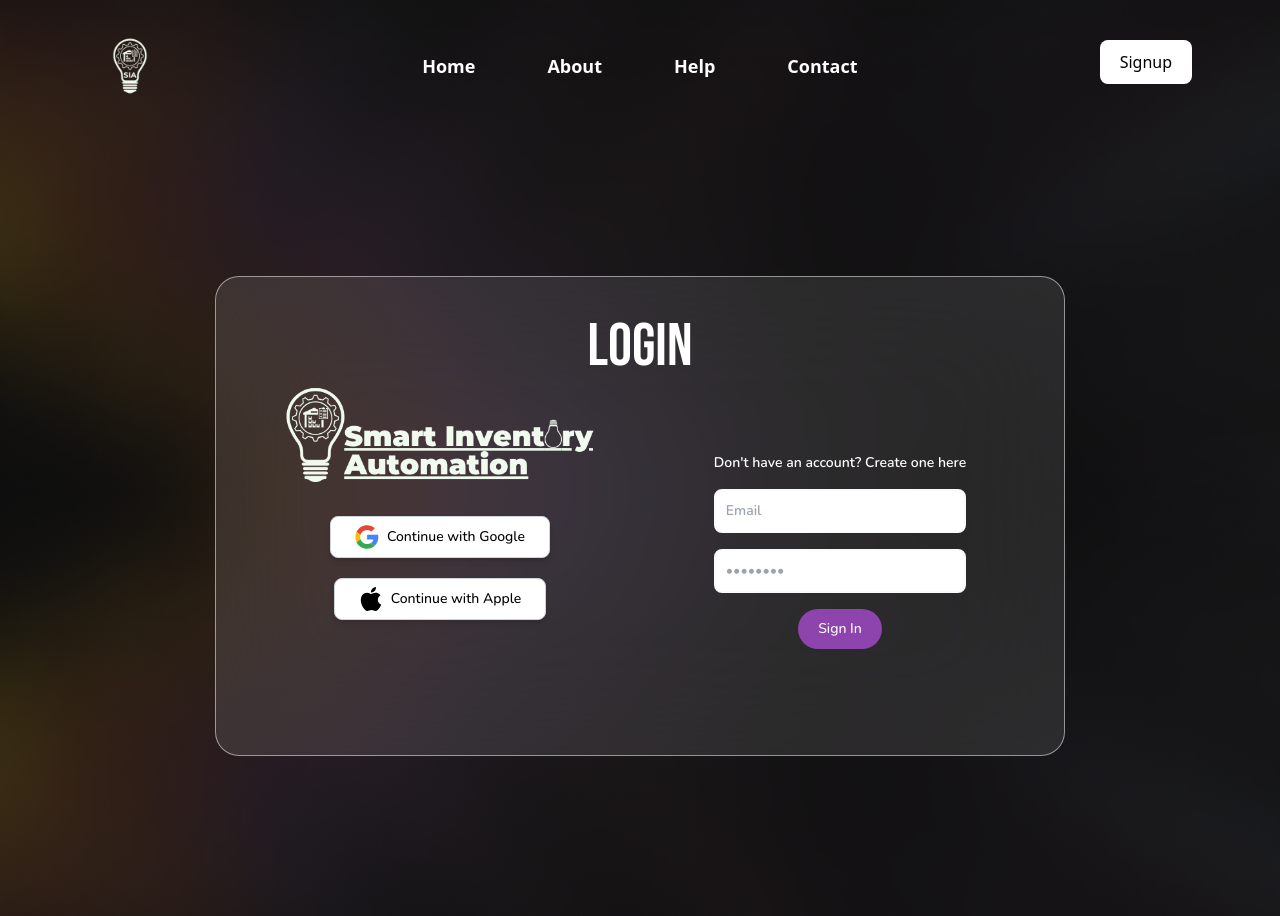
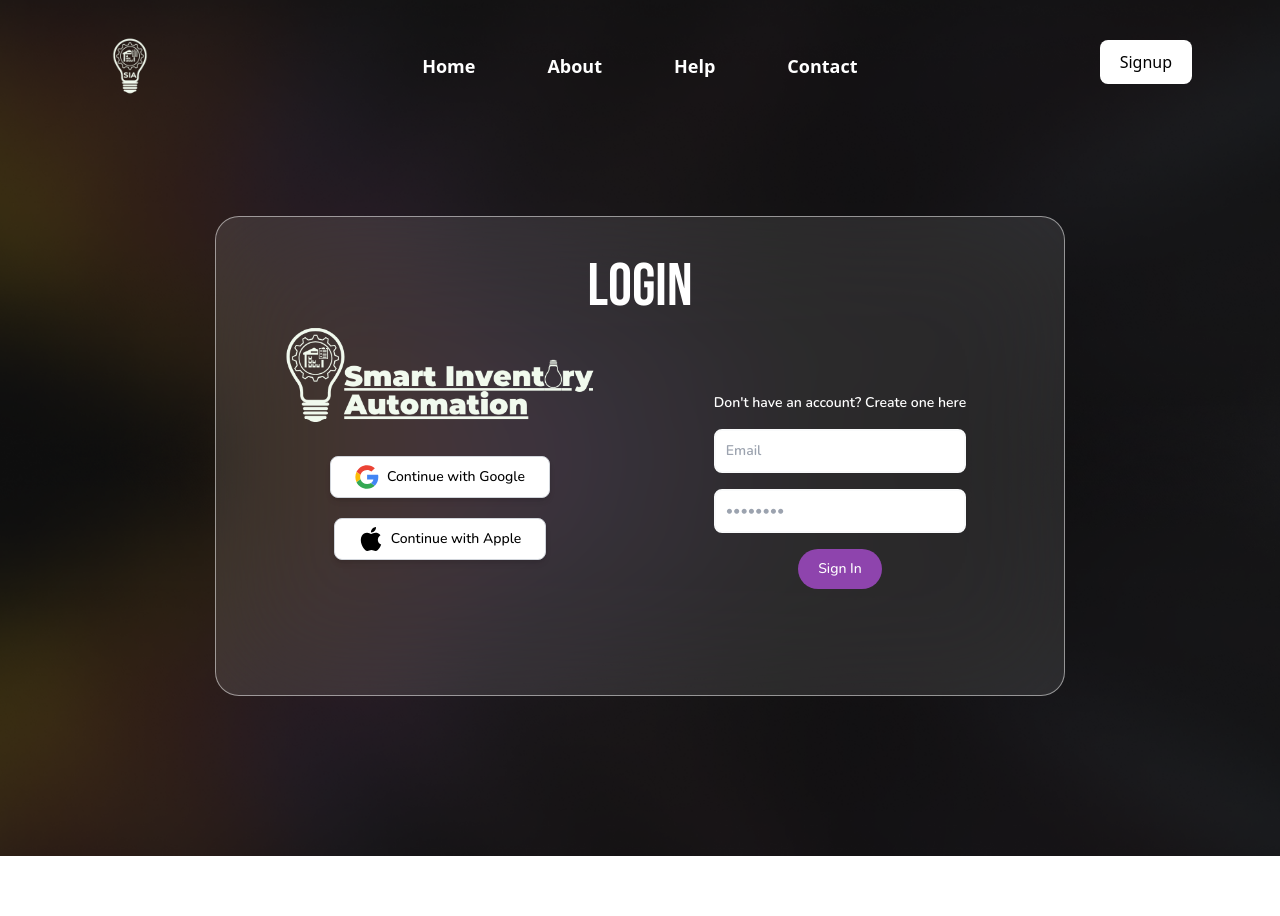
Before and after one commit to krishna2474/Smart-Inventory-Automation, a React (Vite) app: page /signin in a window 1280 px wide. After the commit the page ends 856 px from the top, so only its background shows below. Built offline with nearby package versions, Linux system fonts and the light colour scheme.

Commit message:
Adjusted Top Margin of the FormArea on smaller screen

```diff
--- a/src/components/FormArea.tsx
+++ b/src/components/FormArea.tsx
@@ -22,8 +22,8 @@ export const FormArea = ({ type }: FormAreaProps) => {
         y: 0,
         transition: { duration: 1, type: "spring", stiffness: 30 }, // Smooth spring animation
       }}
-      className={`relative  flex justify-center items-center min-h-screen font-nunito ${
-        isMenuOpen ? "mt-96" : ""
+      className={`relative  flex justify-center items-center top-0 min-h-screen font-nunito ${
+        isMenuOpen ? "mt-72" : "mt-[-60px]"
       }`}
     >
       <div
--- a/src/components/NavBar.tsx
+++ b/src/components/NavBar.tsx
@@ -11,7 +11,7 @@ export const NavBar = ({ type }: NavBarProps) => {
   const [isMenuOpen, setIsMenuOpen] = useRecoilState(menuState);
   return (
     <>
-      <header className="flex justify-between items-center pt-4 text-white px-6 md:px-20">
+      <header className="flex justify-between items-center pt-4 text-white px-6 md:px-20 mb-0">
         <Link to={"/"}>
           <img
             src={"/assets/SIA-Dark.png"}
--- a/src/index.css
+++ b/src/index.css
@@ -1,11 +1,9 @@
 @tailwind base;
 @tailwind components;
 @tailwind utilities;
-html,
-body {
+* {
   margin: 0;
   padding: 0;
-  height: 100%;
 }
 
 input {
```
